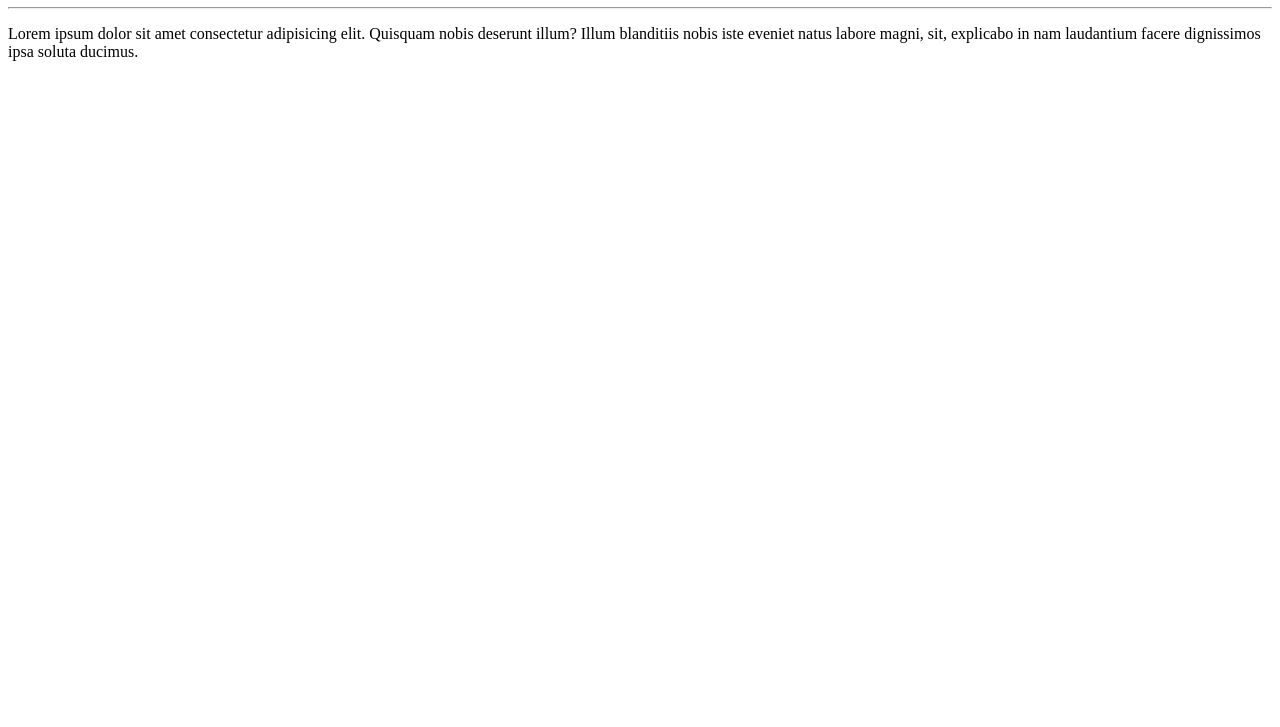
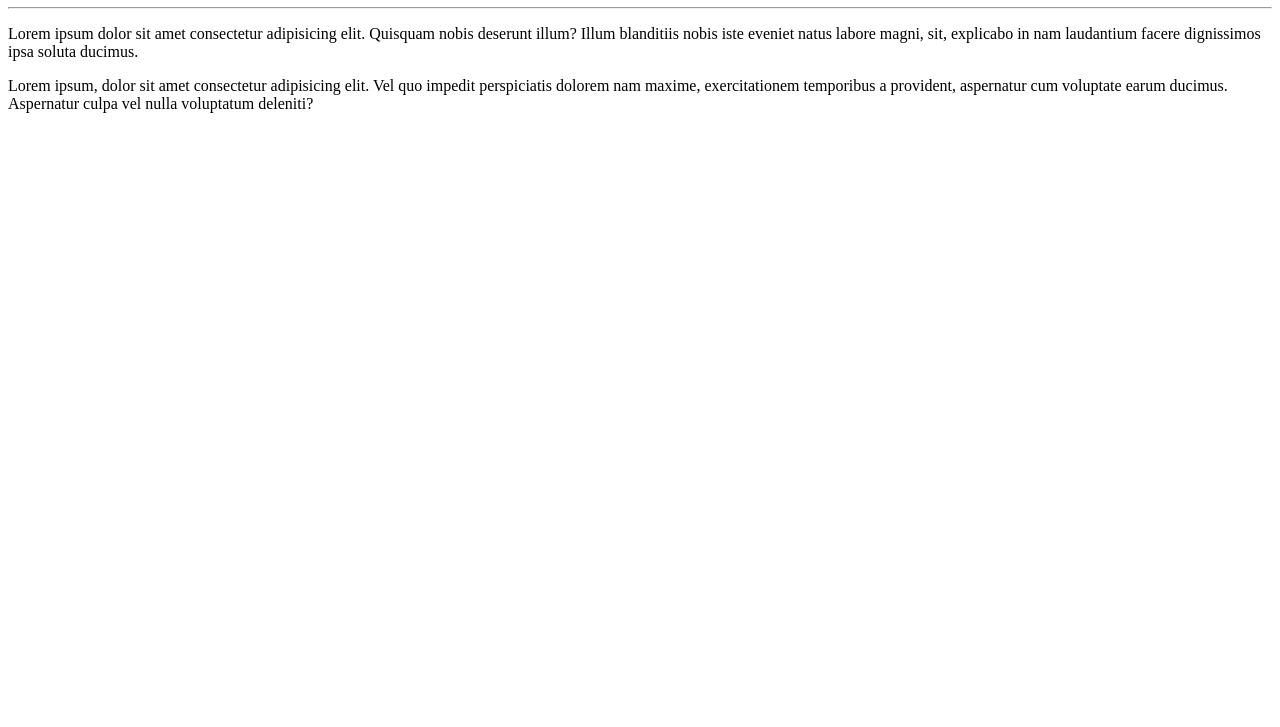
Before and after one commit to ClaraMey/Ola-Mundo, a plain HTML site: page site-exemplo/index.html in a window 1280 px wide. Shown: the part 73-800 px from the top of the page. Drawn offline with Linux system fonts and the light colour scheme.

Commit message:
adicionei outro paragráfo

```diff
--- a/site-exemplo/index.html
+++ b/site-exemplo/index.html
@@ -9,5 +9,6 @@
     <h1>Olá, mundo!</h1>
     <hr>
     <p>Lorem ipsum dolor sit amet consectetur adipisicing elit. Quisquam nobis deserunt illum? Illum blanditiis nobis iste eveniet natus labore magni, sit, explicabo in nam laudantium facere dignissimos ipsa soluta ducimus.</p>
+    <p>Lorem ipsum, dolor sit amet consectetur adipisicing elit. Vel quo impedit perspiciatis dolorem nam maxime, exercitationem temporibus a provident, aspernatur cum voluptate earum ducimus. Aspernatur culpa vel nulla voluptatum deleniti?</p>
 </body>
 </html>
```
